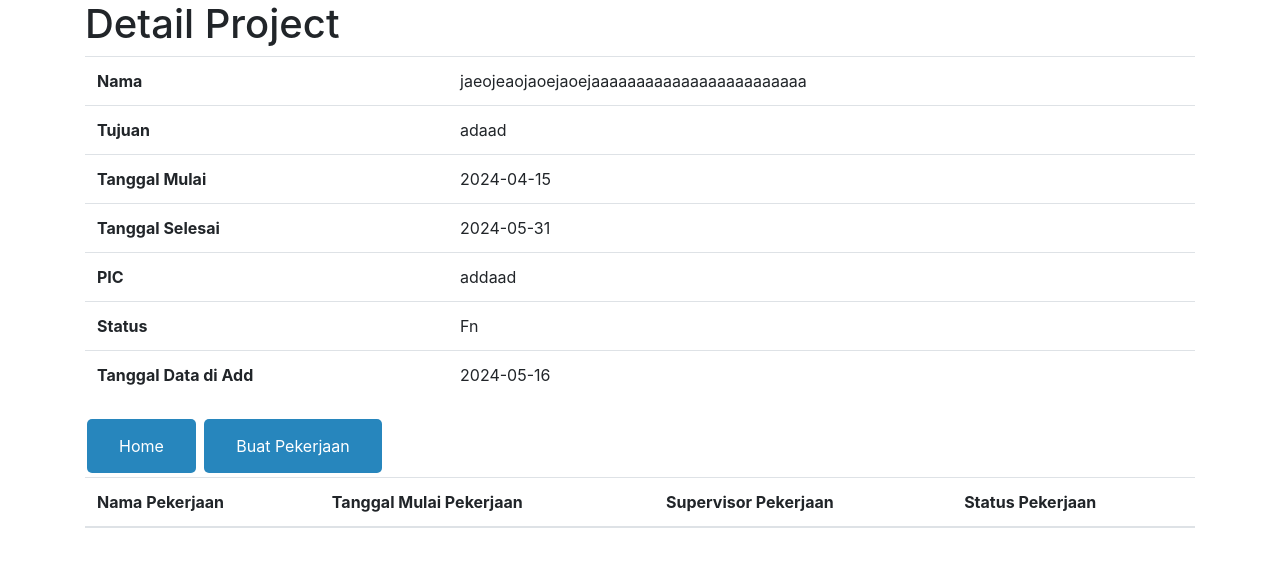
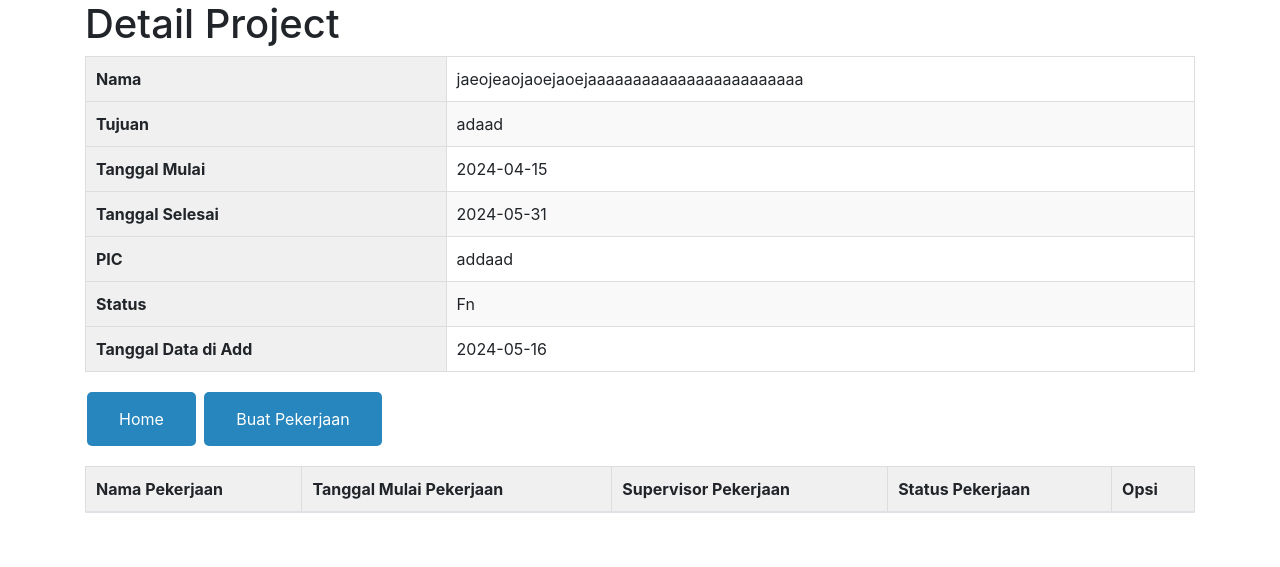
Before and after one commit to Trabih/project_management, a Django app: page /main/view/1/ in a window 1280 px wide. Shown: the top 567 px of the page. Run offline with Django 5.2, Linux system fonts and the light colour scheme; data comes from the database, SQL or seed files in the repository; lists and menus that the app fills with data are empty; some libraries are stand-ins or nearby versions.

Commit message:
update on html

```diff
--- a/project_management/de/templates/de/pekerjaan_de.html
+++ b/project_management/de/templates/de/pekerjaan_de.html
@@ -21,6 +21,7 @@
   padding: 40px;
   border-radius: 10px;
   box-shadow: 0 0 10px rgba(0, 0, 0, 0.1);
+  width: 1000px;
 }
 
 .form-title {
--- a/project_management/de/templates/de/project_detail.html
+++ b/project_management/de/templates/de/project_detail.html
@@ -4,7 +4,7 @@
 
 <head>
   <style>
-   .button1 {
+   .button {
       background-color: #2786BD;
       border: none;
       color: white;
@@ -16,20 +16,8 @@
       margin: 4px 2px;
       cursor: pointer;
       border-radius: 5px;
+      margin-bottom: 20px;
     }
-
-    .button2 {
-      background-color: #2786BD;
-      border: none;
-      color: white;
-      padding: 15px 32px;
-      text-align: center;
-      text-decoration: none;
-      display: inline-block;
-      font-size: 16px;
-      margin: 4px 2px;
-      cursor: pointer;
-      border-radius: 5px;
 
    .table {
       border-collapse: collapse;
@@ -108,8 +96,8 @@
 </script>
 <div>
   <div class="main-content-body">
-    <a href="{% url 'de:main_page' %}" class="button1">Home</a>
-    <a href="{% url 'de:set_pekerjaan' %}" class="button2">Buat Pekerjaan</a>
+    <a href="{% url 'de:main_page' %}" class="button">Home</a>
+    <a href="{% url 'de:set_pekerjaan' %}" class="button">Buat Pekerjaan</a>
 </div>
 
 <div>
@@ -120,6 +108,7 @@
             <th scope="col">Tanggal Mulai Pekerjaan</th>
             <th scope="col">Supervisor Pekerjaan</th>
             <th scope="col">Status Pekerjaan</th>
+            <th scope="col">Opsi</th>
         </tr>
     </thead>
     <tbody>
@@ -129,6 +118,14 @@
             <td>{{ Pekerjaan.pekerjaan.tangmul_pek }}</td>
             <td>{{ Pekerjaan.pekerjaan.super_pek }}</td>
             <td>{{ Pekerjaan.pekerjaan.status_pek }}</td>
+            <td>
+              <form method="post" action="#">
+                  {% csrf_token %}
+                  <a href="{% url 'de:view_project' ProjectInfo.id %}" style="background-color: #2861a0; color: white;">View</a>
+                  <a href="{% url 'de:edit_project' ProjectInfo.id %}" style="background-color: #2f8000; color: black;">Edit</a>
+                  <a href="{% url 'de:delete_project' ProjectInfo.id %}" style="background-color: #ff0019; color: white;">Delete</a>
+              </form>
+          </td>
         </tr>
         {% endfor %}
     </tbody>
```
